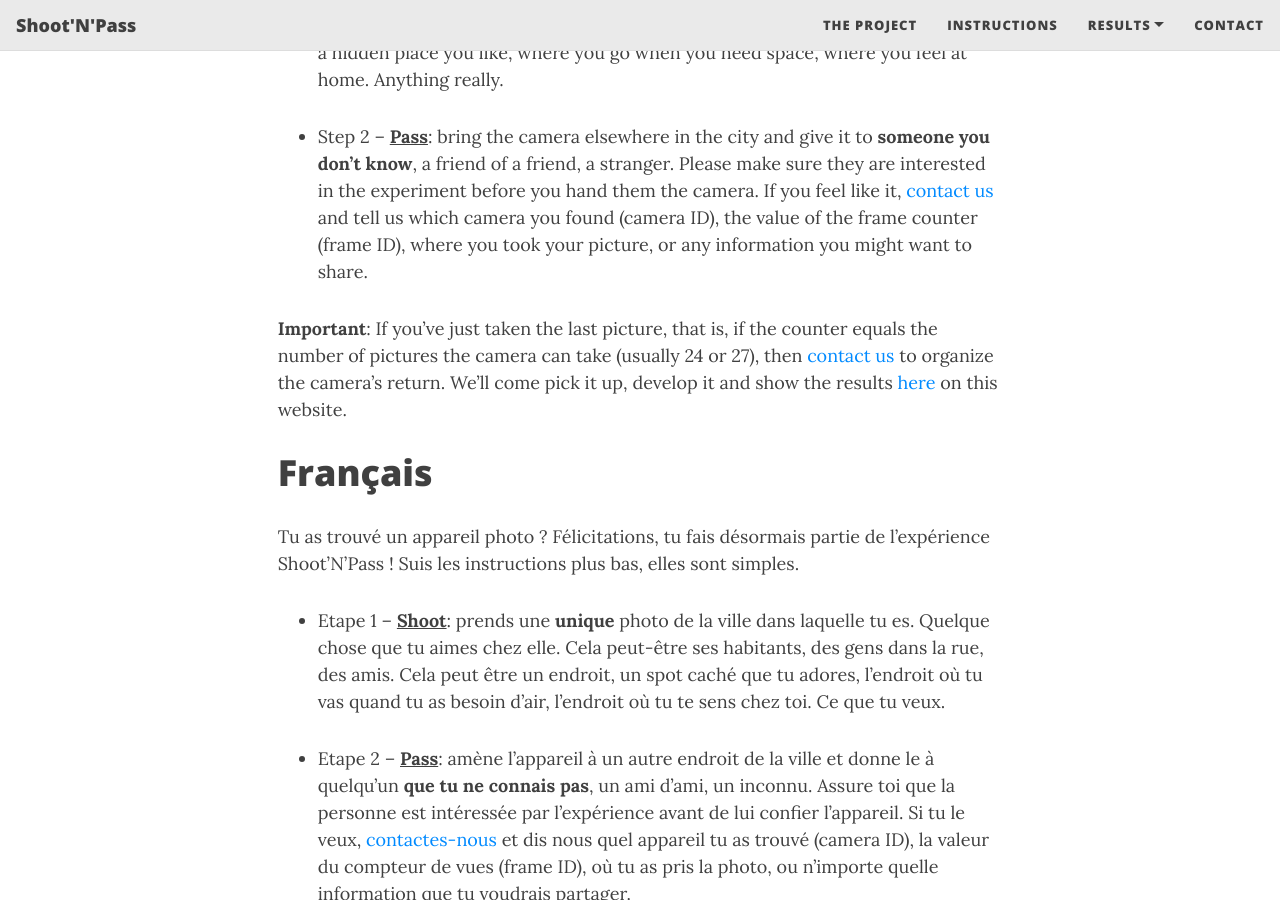
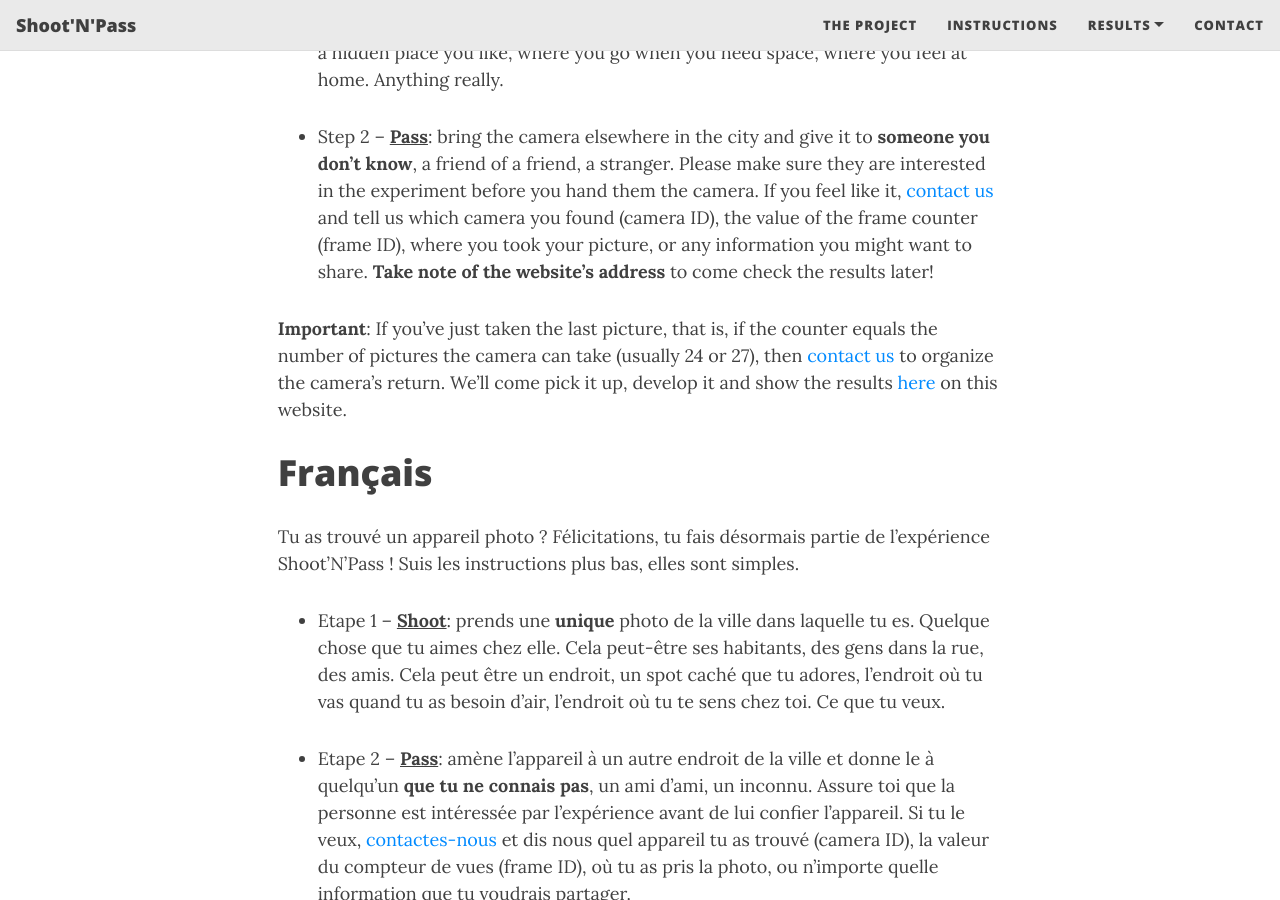
Before and after one commit to ShootNPass/ShootNPass.github.io, a Jekyll site: the page built from instructions.md, in a window 1280 px wide and 900 px high, scrolled down 559 px. Built offline with Jekyll 4.4.1, drawn with Linux system fonts in a browser that asks for light colours; nearby versions of some CDN libraries.

Commit message:
update instructions.md

```diff
--- a/instructions.md
+++ b/instructions.md
@@ -14,9 +14,8 @@ If you found a camera, congratulations, you're contributing to the Shoot'N'Pass
   could be a place, a hidden place you like, where you go when you need space, where you feel at home. Anything really.
 
 * Step 2 -- <b><u>Pass</u></b>: bring the camera elsewhere in the city and give it to **someone you don't know**, a friend of a friend, a stranger. Please make sure they are
-  interested in
-the experiment before you hand them the camera. If you feel like it, [contact us](/contact) and tell us which camera you found (camera ID), the value of the frame counter
-  (frame ID), where you took your picture, or any information you might want to share.
+  interested in the experiment before you hand them the camera. If you feel like it, [contact us](/contact) and tell us which camera you found (camera ID), the value of the frame counter
+  (frame ID), where you took your picture, or any information you might want to share. **Take note of the website's address** to come check the results later!
 
 **Important**: If you've just taken the last picture, that is, if the counter equals the number of pictures the camera can take (usually 24 or 27), then [contact us](/contact) to
 organize the camera's return. We'll come pick it up, develop it and show the results [here](/project) on this website.
```
